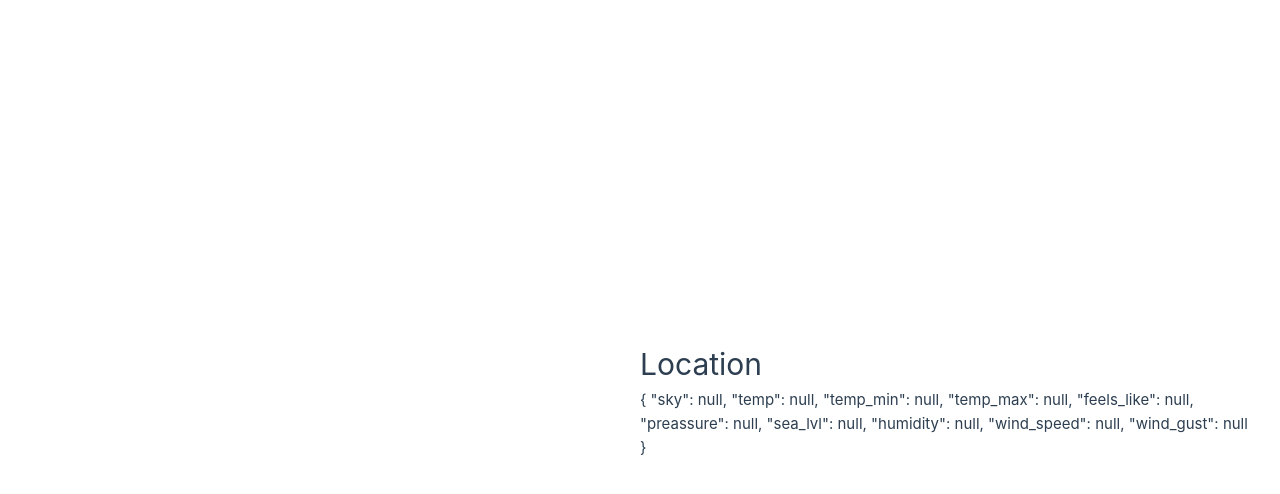
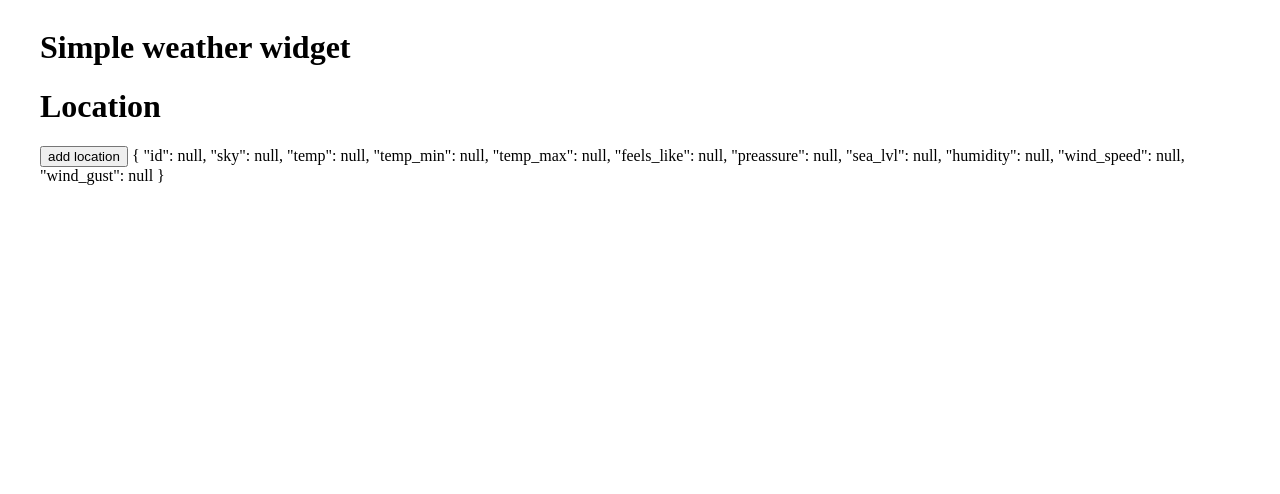
Before and after one commit to krichet/weather, a Vue app: page / in a window 1280 px wide. Shown: the top 494 px of the page. Built offline with nearby package versions, Linux system fonts and the light colour scheme; no server answers.

Commit message:
added save to localstorage

```diff
--- a/src/App.vue
+++ b/src/App.vue
@@ -1,11 +1,8 @@
 <template>
-  <header>
-
-
-  </header>
-
   <main>
-    <Location />
+    <div><h1>Simple weather widget</h1></div>
+    <div class="locations"><Location /></div>
+      <button @click="this.getWeather()">add location</button>
     {{weather}}
   </main>
 </template>
@@ -20,10 +17,11 @@ export default {
   data() {
     return {
       location: {
-        lon: 45,
+        lon: 53,
         lat: 39
       },
       weather: {
+        id: null,
         sky: null,
         temp: null,
         temp_min: null,
@@ -38,10 +36,10 @@ export default {
     }
   },
   methods: {
-    getWeather() {
-      this.axios
-        .get(`https://fcc-weather-api.glitch.me/api/current?lat=${this.location.lat}&lon=${this.location.lon}`)
-        .then((response) => {
+    saveToStorage(response) {
+
+          // save to variables
+          this.weather.id = response.data.id
           this.weather.sky = response.data.weather[0].description
           this.weather.temp = response.data.main.temp
           this.weather.temp_min = response.data.main.temp_min
@@ -52,11 +50,52 @@ export default {
           this.weather.humidity = response.data.main.humidity
           this.weather.wind_speed = response.data.wind.speed
           this.weather.wind_gust = response.data.wind.gust
-        })
+
+          //prepare new location
+          let newLocation = {
+            id: this.weather.id,
+            sky: this.weather.sky,
+            temp: this.weather.temp,
+            temp_min: this.weather.temp_min,
+            temp_max: this.weather.temp_max,
+            feels_like: this.weather.feels_like,
+            preassure: this.weather.preassure,
+            sea_lvl: this.weather.sea_lvl,
+            humidity: this.weather.humidity,
+            wind_speed: this.weather.wind_speed,
+            wind_gust: this.weather.wind_gust
+          }
+
+
+          // add location to local storage
+          if (localStorage.getItem('weather')) {
+            const storage = JSON.parse(localStorage.getItem('weather'))
+            storage.push(newLocation)
+            localStorage.setItem('weather', JSON.stringify(storage))
+          }
+
+          else {
+            const storage = []
+            storage.push(newLocation)
+            localStorage.setItem('weather', JSON.stringify(storage))
+          }
+
+    },
+
+    getWeather() {
+      try {
+        this.axios
+          .get(`https://fcc-weather-api.glitch.me/api/current?lat=${this.location.lat}&lon=${this.location.lon}`)
+          .then((response) => this.saveToStorage(response))
+      }
+      catch(err) {
+        console.log(err)
+      }
     }
+
   },
   mounted () {
-    this.getWeather()
+    console.log(JSON.parse(localStorage.getItem('weather')))
   }
 }
 
--- a/src/assets/base.css
+++ /dev/null
@@ -1,74 +0,0 @@
-/* color palette from <https://github.com/vuejs/theme> */
-:root {
-  --vt-c-white: #ffffff;
-  --vt-c-white-soft: #f8f8f8;
-  --vt-c-white-mute: #f2f2f2;
-
-  --vt-c-black: #181818;
-  --vt-c-black-soft: #222222;
-  --vt-c-black-mute: #282828;
-
-  --vt-c-indigo: #2c3e50;
-
-  --vt-c-divider-light-1: rgba(60, 60, 60, 0.29);
-  --vt-c-divider-light-2: rgba(60, 60, 60, 0.12);
-  --vt-c-divider-dark-1: rgba(84, 84, 84, 0.65);
-  --vt-c-divider-dark-2: rgba(84, 84, 84, 0.48);
-
-  --vt-c-text-light-1: var(--vt-c-indigo);
-  --vt-c-text-light-2: rgba(60, 60, 60, 0.66);
-  --vt-c-text-dark-1: var(--vt-c-white);
-  --vt-c-text-dark-2: rgba(235, 235, 235, 0.64);
-}
-
-/* semantic color variables for this project */
-:root {
-  --color-background: var(--vt-c-white);
-  --color-background-soft: var(--vt-c-white-soft);
-  --color-background-mute: var(--vt-c-white-mute);
-
-  --color-border: var(--vt-c-divider-light-2);
-  --color-border-hover: var(--vt-c-divider-light-1);
-
-  --color-heading: var(--vt-c-text-light-1);
-  --color-text: var(--vt-c-text-light-1);
-
-  --section-gap: 160px;
-}
-
-@media (prefers-color-scheme: dark) {
-  :root {
-    --color-background: var(--vt-c-black);
-    --color-background-soft: var(--vt-c-black-soft);
-    --color-background-mute: var(--vt-c-black-mute);
-
-    --color-border: var(--vt-c-divider-dark-2);
-    --color-border-hover: var(--vt-c-divider-dark-1);
-
-    --color-heading: var(--vt-c-text-dark-1);
-    --color-text: var(--vt-c-text-dark-2);
-  }
-}
-
-*,
-*::before,
-*::after {
-  box-sizing: border-box;
-  margin: 0;
-  position: relative;
-  font-weight: normal;
-}
-
-body {
-  min-height: 100vh;
-  color: var(--color-text);
-  background: var(--color-background);
-  transition: color 0.5s, background-color 0.5s;
-  line-height: 1.6;
-  font-family: Inter, -apple-system, BlinkMacSystemFont, 'Segoe UI', Roboto, Oxygen, Ubuntu,
-    Cantarell, 'Fira Sans', 'Droid Sans', 'Helvetica Neue', sans-serif;
-  font-size: 15px;
-  text-rendering: optimizeLegibility;
-  -webkit-font-smoothing: antialiased;
-  -moz-osx-font-smoothing: grayscale;
-}
--- a/src/assets/main.css
+++ b/src/assets/main.css
@@ -1,19 +1,8 @@
-@import "./base.css";
-
 #app {
   max-width: 1280px;
   margin: 0 auto;
-  padding: 2rem;
-
-  font-weight: normal;
 }
 
-a,
-.green {
-  text-decoration: none;
-  color: hsla(160, 100%, 37%, 1);
-  transition: 0.4s;
-}
 
 @media (hover: hover) {
   a:hover {
@@ -28,7 +17,7 @@ a,
   }
 
   #app {
-    display: grid;
+    display: block;
     grid-template-columns: 1fr 1fr;
     padding: 0 2rem;
   }
--- a/src/components/Location.vue
+++ b/src/components/Location.vue
@@ -3,3 +3,16 @@
     <h1>Location</h1>
   </main>
 </template>
+
+<script>
+
+export default {
+  data() {
+    return {
+
+    }
+  }
+}
+
+
+</script>
```
Also changed, not shown: src/assets/logo.svg (deleted).
